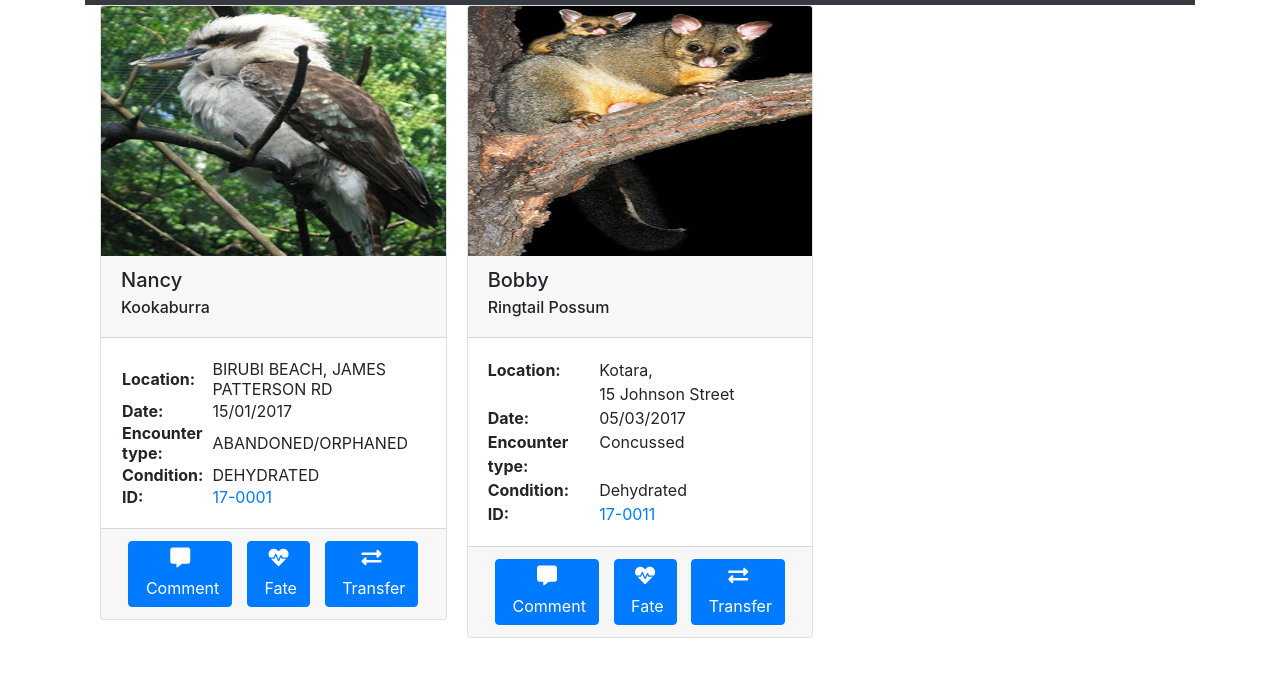
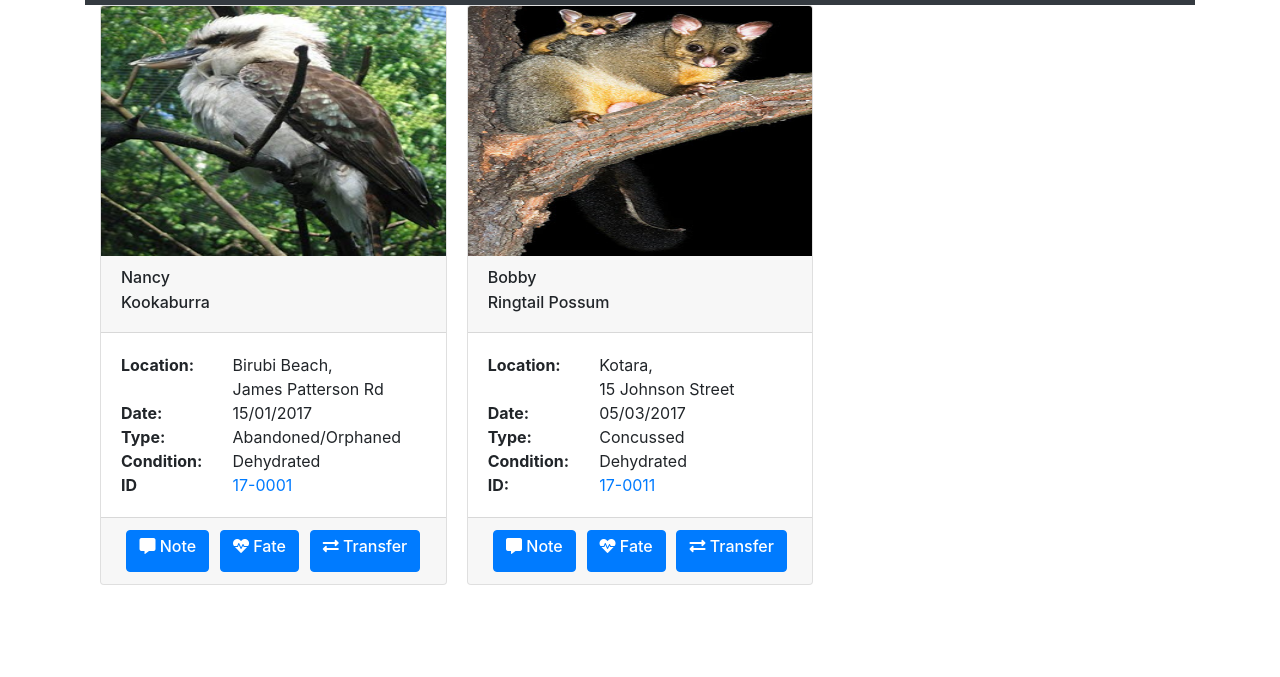
Before and after one commit to maytom-it-services/natfdb-prototype, a website: page public/index.html in a window 1280 px wide. Shown: the part 65-742 px from the top of the page. Drawn offline with Linux system fonts and the light colour scheme.

Commit message:
Card button realignment with image

```diff
--- a/public/home.html
+++ b/public/home.html
@@ -3,85 +3,106 @@
     <div class="card-columns">
         <section class="card mb-5" id="17-0001">
             <div class="thumbnail">
-                <img class="card-img-top" src="img/kookaburra_tn.jpg"/>
+                <img class="card-img-top" src="img/kookaburra_tn.jpg" />
             </div>
             <div class="card-header">
-                <h5 class="card-title">Nancy</h5>
+                <h6 class="card-title">Nancy</h6>
                 <h6 class="card-subtitle mb-2 text-light-muted">Kookaburra</h6>
-            </div> <!-- card-header -->
+            </div>
+            <!-- card-header -->
             <div class="card-body">
-                <p class="card-text">
-                    <table class="table-borderless">
-                        <tr>
-                            <th>Location:</th>
-                            <td>BIRUBI BEACH, JAMES PATTERSON RD</td>
-                        </tr>
-                        <tr>
-                            <th>Date:</th>
-                            <td>15/01/2017</td>
-                        </tr>
-                        <tr>
-                            <th>Encounter type:</th>
-                            <td>ABANDONED/ORPHANED</td>
-                        </tr>
-                        <tr>
-                            <th>Condition:</th>
-                            <td>DEHYDRATED</td>
-                        </tr>
-                        <tr>
-                            <th>ID:</th>
-                            <td><a href="#?id=17-0001">17-0001</a></td>
-                        </tr>
-                    </table>
-                </p>
-            </div> <!-- card-body -->
-            <div class="card-footer">
-                <ul class="nav nav-fill justify-content-center">
-                    <li class="nav-item">
-                        <a href="#" class="btn btn-primary" data-toggle="tooltip" data-placement="right" title="Add a note or record fanua statistical information such as weight and measurements"><h5><i class="fas fa-comment-alt"></i></h5>&nbsp;Comment</a>
-                    </li>
-                    <li class="nav-item">
-                        <a href="#" class="btn btn-primary" data-toggle="tooltip" data-placement="right" title="Record the fate of the fauna"><h5><i class="fas fa-heartbeat"></i></h5>&nbsp;Fate</a>
-                    </li>
-                    <li class="nav-item">
-                        <a href="#" class="btn btn-primary" data-toggle="tooltip" data-placement="right" title="Record the transfer of the fauna to another carer, vet or zoo"><h5><i class="fas fa-exchange-alt"></i></h5>&nbsp;Transfer</a>
-                    </li>
-                </ul>
-            </div> <!-- card-footer -->
-        </section> <!-- ID: 17-0001 -->
-        <section class="card mb-5" id="17-0011">
-            <div class="thumbnail">
-                <img class="card-img-top" src="img/ringtail_possum_tn.jpg"/>
-            </div>
-            <div class="card-header">
-                <h5 class="card-title">Bobby</h5>
-                <h6 class="card-subtitle mb-2 text-light-muted">Ringtail Possum</h6>
-            </div> <!-- card-header -->
-            <div class="card-body">
-                <form class="card-text">
+                <div class="card-text">
                     <div class="row">
                         <div class="col-4">
                             <strong>Location:</strong>
                         </div>
-                        <div class="col-8">
-                            Kotara,<br>15 Johnson Street
-                        </div>
+                        <div class="col-8">Birubi Beach,
+                            <br>James Patterson Rd</div>
                     </div>
                     <div class="row">
                         <div class="col-4">
                             <strong>Date:</strong>
                         </div>
-                        <div class="col-8">
-                            05/03/2017
-                        </div>
+                        <div class="col-8">15/01/2017</div>
                     </div>
                     <div class="row">
                         <div class="col-4">
-                            <strong>Encounter type:</strong>
+                            <strong>Type:</strong>
+                        </div>
+                        <div class="col-8">Abandoned/Orphaned</div>
+                    </div>
+                    <div class="row">
+                        <div class="col-4">
+                            <strong>Condition:</strong>
+                        </div>
+                        <div class="col-8">Dehydrated</div>
+                    </div>
+                    <div class="row">
+                        <div class="col-4">
+                            <strong>ID</strong>
                         </div>
                         <div class="col-8">
-                            Concussed
+                            <a href="#?id=17-0001">17-0001</a>
                         </div>
+                    </div>
+                </div>
+                <!-- Card Text-->
+            </div>
+            <!-- card-body -->
+            <div class="card-footer">
+                <ul class="nav nav-fill justify-content-center">
+                    <li class="nav-item">
+                        <a href="#" class="btn btn-primary" data-toggle="tooltip" data-placement="right" title="Add a note or record fanua statistical information such as weight and measurements">
+                            <h6>
+                                <i class="fas fa-comment-alt"></i>&nbsp;Note
+                            </h6></a>
+                    </li>
+                    <li class="nav-item">
+                        <a href="#" class="btn btn-primary" data-toggle="tooltip" data-placement="right" title="Record the fate of the fauna">
+                            <h6>
+                                <i class="fas fa-heartbeat"></i>&nbsp;Fate
+                            </h6></a>
+                    </li>
+                    <li class="nav-item">
+                        <a href="#" class="btn btn-primary" data-toggle="tooltip" data-placement="right" title="Record the transfer of the fauna to another carer, vet or zoo">
+                            <h6>
+                                <i class="fas fa-exchange-alt"></i>&nbsp;Transfer
+                            </h6></a>
+                    </li>
+                </ul>
+            </div>
+            <!-- card-footer -->
+        </section>
+        <!-- ID: 17-0001 -->
+        <section class="card mb-5" id="17-0011">
+            <div class="thumbnail">
+                <img class="card-img-top" src="img/ringtail_possum_tn.jpg" />
+            </div>
+            <div class="card-header">
+                <h6 class="card-title">Bobby</h6>
+                <h6 class="card-subtitle mb-2 text-light-muted">Ringtail Possum</h6>
+            </div>
+            <!-- card-header -->
+            <div class="card-body">
+                <div class="card-text">
+                    <div class="row">
+                        <div class="col-4">
+                            <strong>Location:</strong>
+                        </div>
+                        <div class="col-8">Kotara,
+                            <br>15 Johnson Street</div>
+                    </div>
+                    <div class="row">
+                        <div class="col-4">
+                            <strong>Date:</strong>
+                        </div>
+                        <div class="col-8">05/03/2017</div>
+                    </div>
+                    <div class="row">
+                        <div class="col-4">
+                            <strong>Type:</strong>
+                        </div>
+                        <div class="col-8">Concussed</div>
                     </div>
                     <div class="row">
                         <div class="col-4">
@@ -99,21 +120,33 @@
                             <a href="#?id=17-0011">17-0011</a>
                         </div>
                     </div>
-                    </form>
-            </div> <!-- card-body -->
+                </div>
+                <!-- Card Text-->
+            </div>
+            <!-- card-body -->
             <div class="card-footer">
                 <ul class="nav nav-fill justify-content-center">
                     <li class="nav-item">
-                        <a href="#" class="btn btn-primary" data-toggle="tooltip" data-placement="right" title="Add a note or record fanua statistical information such as weight and measurements"><h5><i class="fas fa-comment-alt"></i></h5>&nbsp;Comment</a>
+                        <a href="#" class="btn btn-primary" data-toggle="tooltip" data-placement="right" title="Add a note or record fanua statistical information such as weight and measurements">
+                            <h6>
+                                <i class="fas fa-comment-alt"></i>&nbsp;Note
+                            </h6></a>
                     </li>
                     <li class="nav-item">
-                        <a href="#" class="btn btn-primary" data-toggle="tooltip" data-placement="right" title="Record the fate of the fauna"><h5><i class="fas fa-heartbeat"></i></h5>&nbsp;Fate</a>
+                        <a href="#" class="btn btn-primary" data-toggle="tooltip" data-placement="right" title="Record the fate of the fauna">
+                            <h6>
+                                <i class="fas fa-heartbeat"></i>&nbsp;Fate
+                            </h6></a>
                     </li>
                     <li class="nav-item">
-                        <a href="#" class="btn btn-primary" data-toggle="tooltip" data-placement="right" title="Record the transfer of the fauna to another carer, vet or zoo"><h5><i class="fas fa-exchange-alt"></i></h5>&nbsp;Transfer</a>
+                        <a href="#" class="btn btn-primary" data-toggle="tooltip" data-placement="right" title="Record the transfer of the fauna to another carer, vet or zoo">
+                            <h6>
+                                <i class="fas fa-exchange-alt"></i>&nbsp;Transfer
+                            </h6></a>
                     </li>
                 </ul>
-            </div> <!-- card-footer -->
+            </div>
+            <!-- card-footer -->
         </section>
     </div>
 </div>
```
